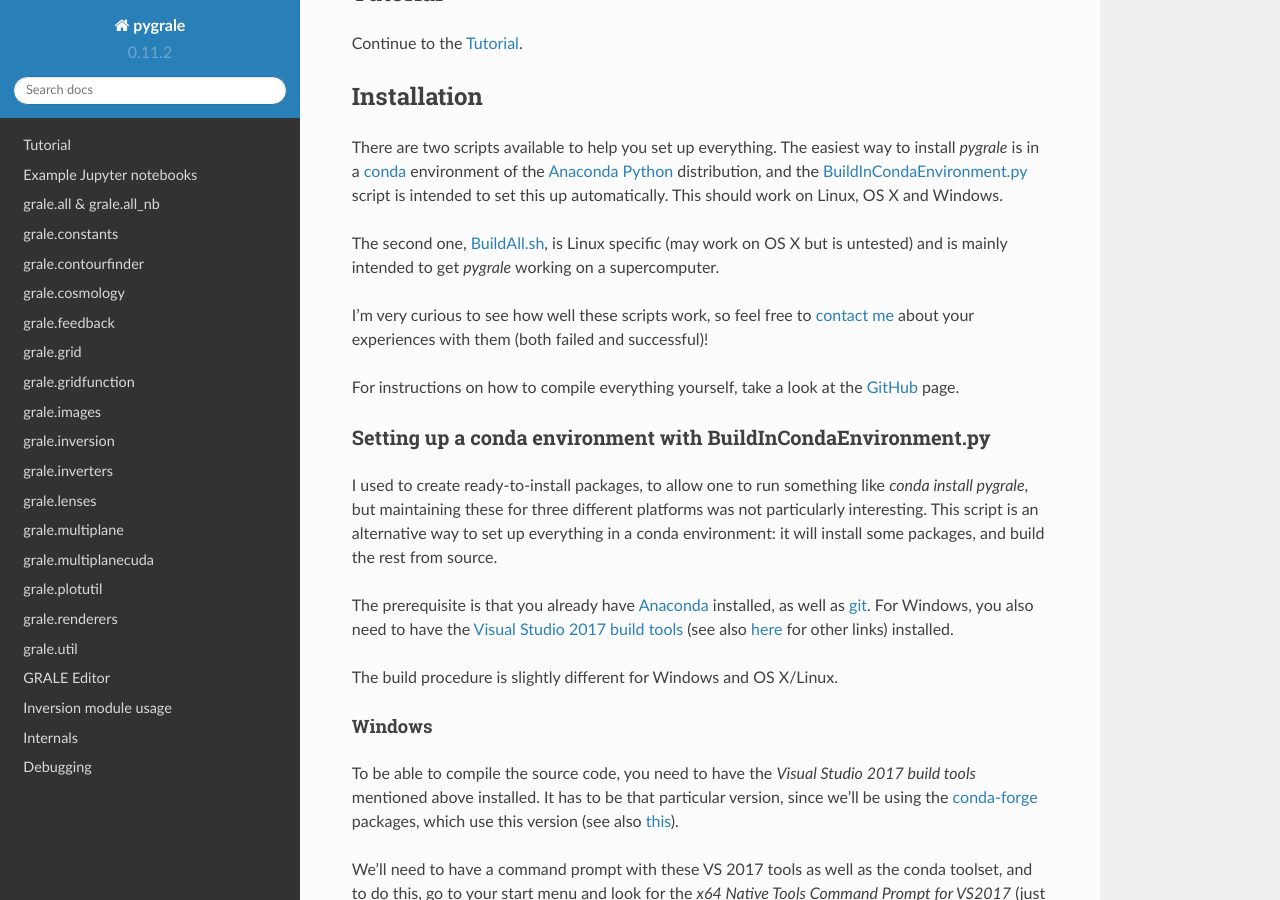
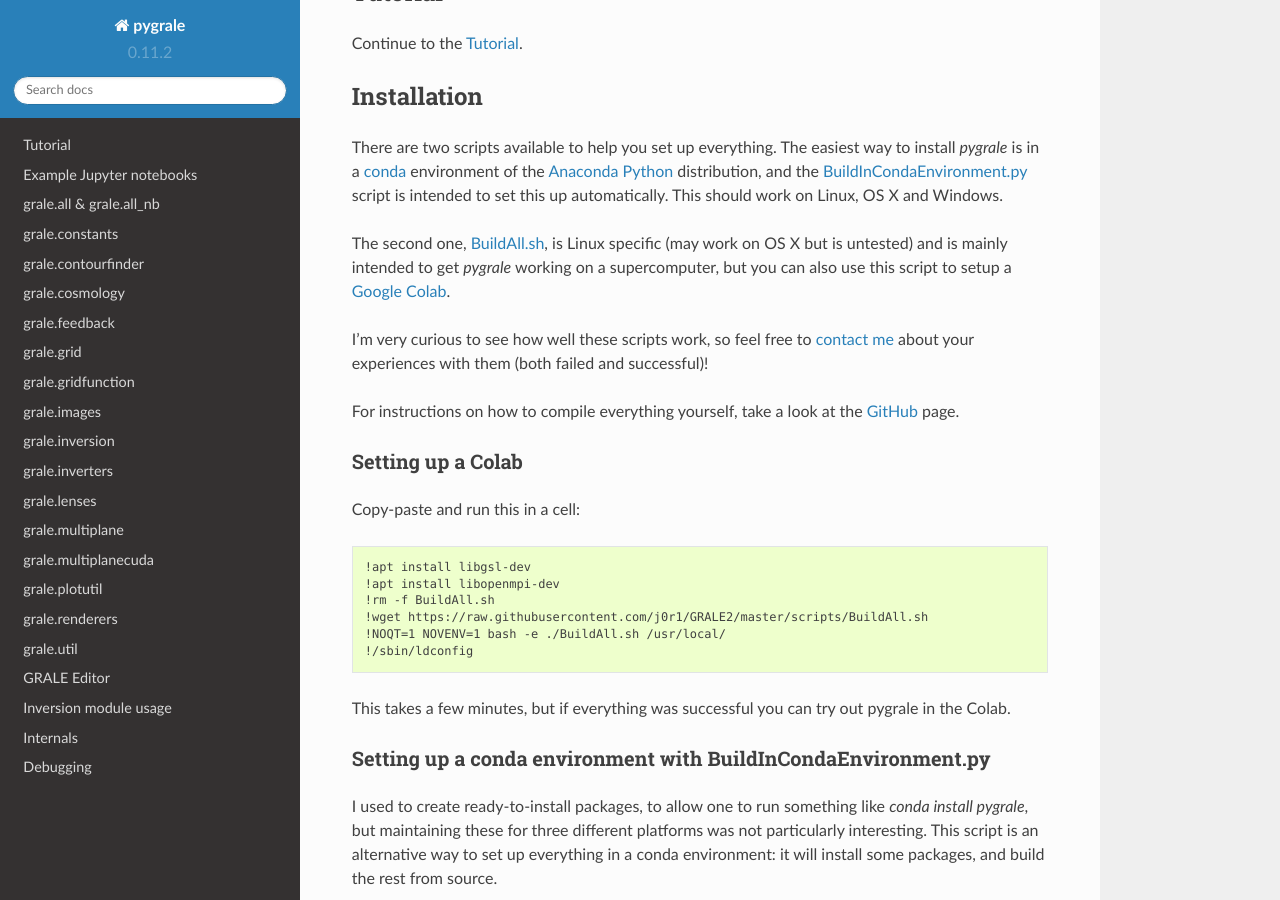
Before and after one commit to j0r1/GRALE2, a Sphinx documentation site: the page built from pygrale/doc/source/index.rst, in a window 1280 px wide and 900 px high, scrolled down 496 px. Built offline with Sphinx 7.4.7, drawn with Linux system fonts in a browser that asks for light colours.

Commit message:
Added the instructions to build in a Colab

```diff
--- a/pygrale/doc/source/index.rst
+++ b/pygrale/doc/source/index.rst
@@ -38,7 +38,8 @@ OS X and Windows.
 
 The second one, `BuildAll.sh <https://github.com/j0r1/GRALE2/tree/master/scripts>`_,
 is Linux specific (may work on OS X but is untested) and is mainly intended to
-get *pygrale* working on a supercomputer.
+get *pygrale* working on a supercomputer, but you can also use this script to setup a
+`Google Colab <https://colab.research.google.com/>`_.
 
 I'm very curious to see how well these scripts work, so feel free to
 `contact me <mailto:jori.liesenborgs@gmail.com?subject=GRALE_Compilation_experience>`_
@@ -46,6 +47,21 @@ about your experiences with them (both failed and successful)!
 
 For instructions on how to compile everything yourself, take a look at the
 `GitHub <https://github.com/j0r1/GRALE2>`_ page.
+
+Setting up a Colab
+^^^^^^^^^^^^^^^^^^
+
+Copy-paste and run this in a cell::
+
+    !apt install libgsl-dev
+    !apt install libopenmpi-dev
+    !rm -f BuildAll.sh
+    !wget https://raw.githubusercontent.com/j0r1/GRALE2/master/scripts/BuildAll.sh
+    !NOQT=1 NOVENV=1 bash -e ./BuildAll.sh /usr/local/
+    !/sbin/ldconfig
+
+This takes a few minutes, but if everything was successful you can try out pygrale
+in the Colab.
 
 Setting up a conda environment with BuildInCondaEnvironment.py
 ^^^^^^^^^^^^^^^^^^^^^^^^^^^^^^^^^^^^^^^^^^^^^^^^^^^^^^^^^^^^^^
```
